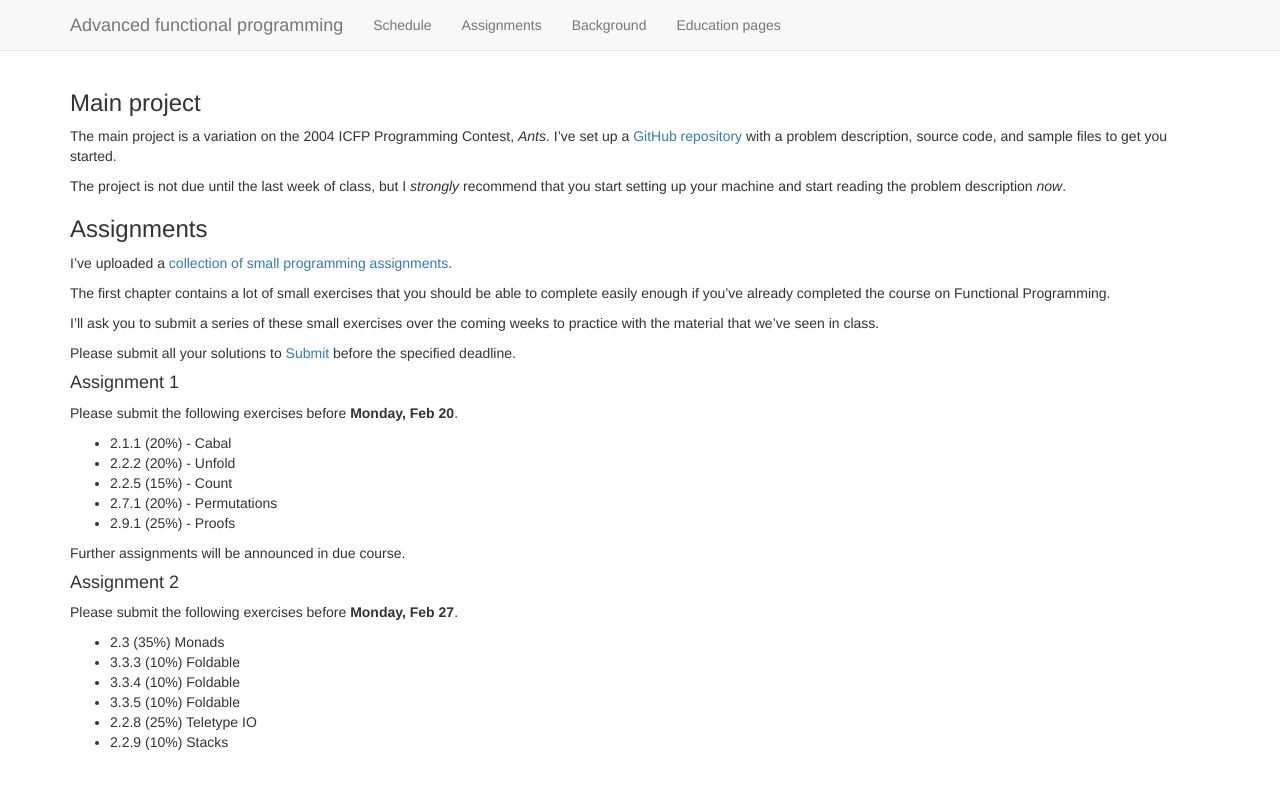
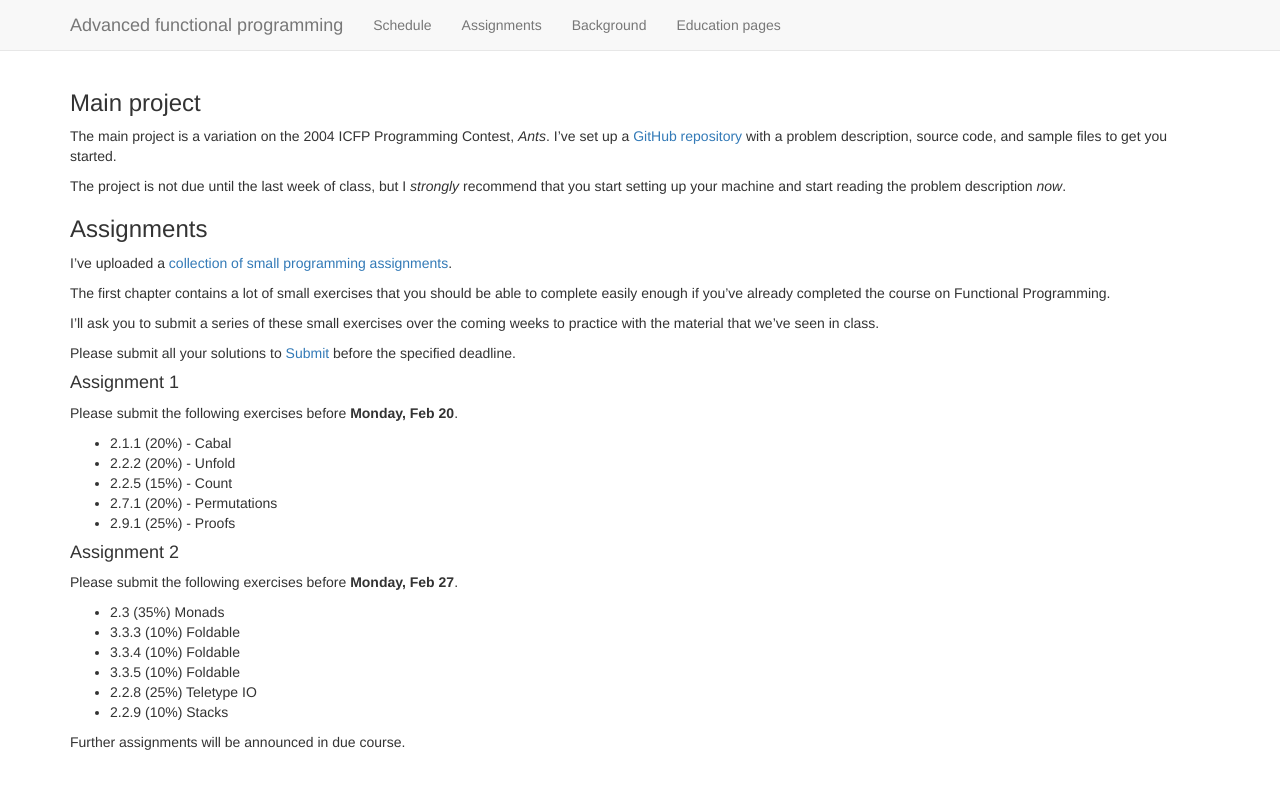
Before and after one commit to ruuda/2017-AFP, a Jekyll site: the page built from assignments.md, in a window 1280 px wide. Shown: the top 789 px of the page. Built offline with Jekyll 4.4.1, drawn with Linux system fonts in a browser that asks for light colours; nearby versions of some CDN libraries; some of the changed lines change nothing that is shown.

Commit message:
Minor fix.

```diff
--- a/assignments.md
+++ b/assignments.md
@@ -41,8 +41,6 @@ Please submit the following exercises before **Monday, Feb 20**.
 * 2.7.1 (20%) - Permutations
 * 2.9.1 (25%) - Proofs
 
-Further assignments will be announced in due course.
-
 #### Assignment 2
 
 Please submit the following exercises before **Monday, Feb 27**.
@@ -53,3 +51,5 @@ Please submit the following exercises before **Monday, Feb 27**.
 * 3.3.5 (10%) Foldable
 * 2.2.8 (25%) Teletype IO
 * 2.2.9 (10%) Stacks
+
+Further assignments will be announced in due course.
```
